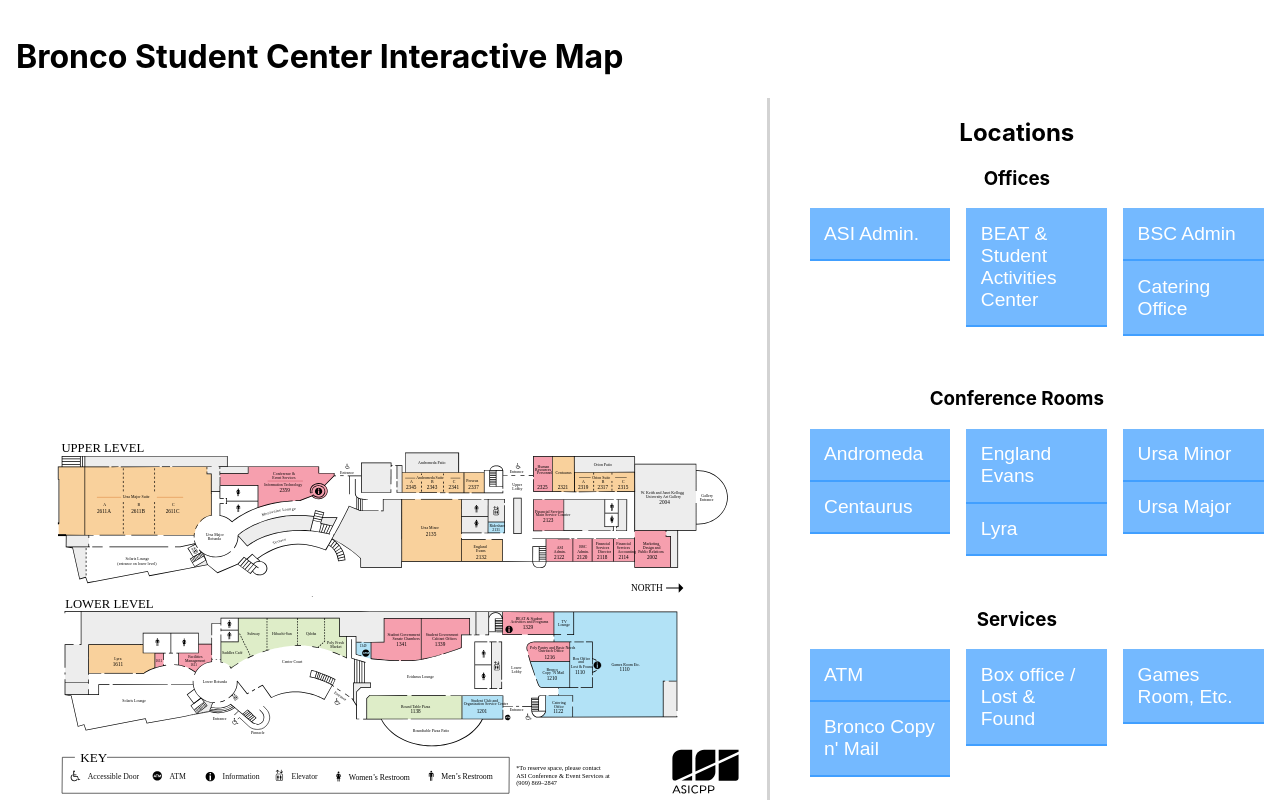
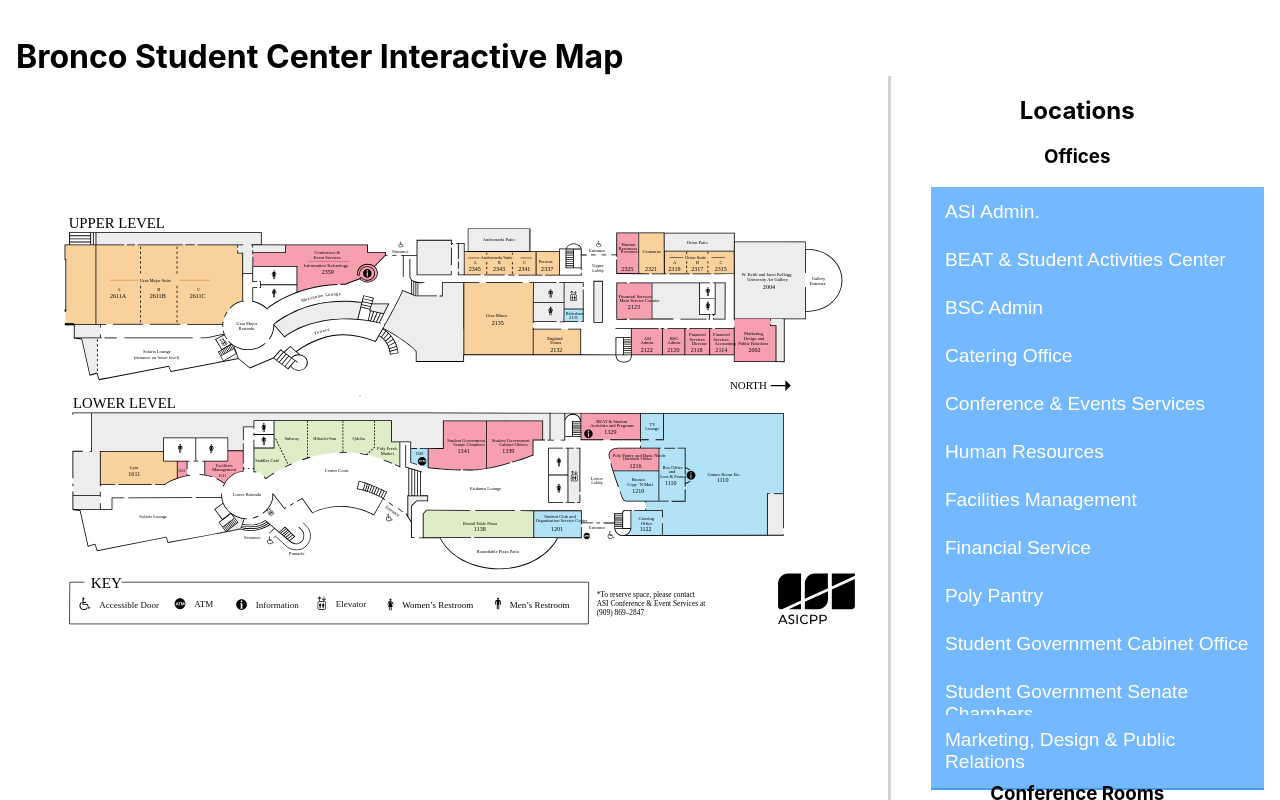
Before and after one commit to mattwmarra/interactive-map, a React (Vite) app: page / in a window 1280 px wide. Shown: the top 800 px of the page. Built offline with nearby package versions, Linux system fonts and the light colour scheme.

Commit message:
scrolling only affects the sidebar now, as intended

```diff
--- a/src/App.scss
+++ b/src/App.scss
@@ -8,24 +8,29 @@
 $font-small: .4rem;
 .App {
   padding: 1rem;
+  overflow: hidden;
 }
 
 main {
   display: flex;
   flex-direction: row;
+  align-items: center;
+  max-height: 80vh;
+  margin-top: 10vh;
+  scroll-behavior: smooth;
   section {
     border-left: 0.2rem solid lightgray;
     flex: 0.3;
     text-align: center;
-    ul {
-		columns: 3;
-      height: 20vh;
-      overflow-y: scroll;
+	overflow-y: scroll;
+	max-height: 100vh;
+    ul li{
+      height: 3rem;
     }
   }
   svg {
-    width: 100%;
-    min-height: 100%;
+    flex: 0.7;
+
   }
 }
 
--- a/src/BSCMap.tsx
+++ b/src/BSCMap.tsx
@@ -1,7 +1,7 @@
 export const BSCMap = () => {
   return (
-    <svg version="1.1" id="Layer_1" x="0px" y="0px" viewBox="0 0 1224 792">
-      <g id="Layer_1_00000183248026881224528600000009764804357265619080_">
+    <svg version="1.1" id="Layer_1" x="0px" y="0px" viewBox="0 0 1224 1100">
+      <g id="map">
         <rect x="815.5" y="710.5" className="st0" width="247.4" height="34.2" />
         <text transform="matrix(1 0 0 1 815.5219 719.209)" className="st1 st2">
           *To reserve space, please contact{" "}
--- a/src/StateList.tsx
+++ b/src/StateList.tsx
@@ -10,7 +10,6 @@
   const [selectedState, setSelectedState] = useState<Element>();
 
   const findState = (stateID: string) => {
-    console.log(stateID);
     const selectedStateNode = document.querySelector(`#${stateID}`);
     if (selectedStateNode != null) {
       setSelectedState(selectedStateNode);
@@ -25,7 +24,7 @@
   };
 
   return (
-    <section>
+    <section className="room-list">
       <h2>Locations</h2>
       <h3>Offices</h3>
       <ul className="room-list">
```
